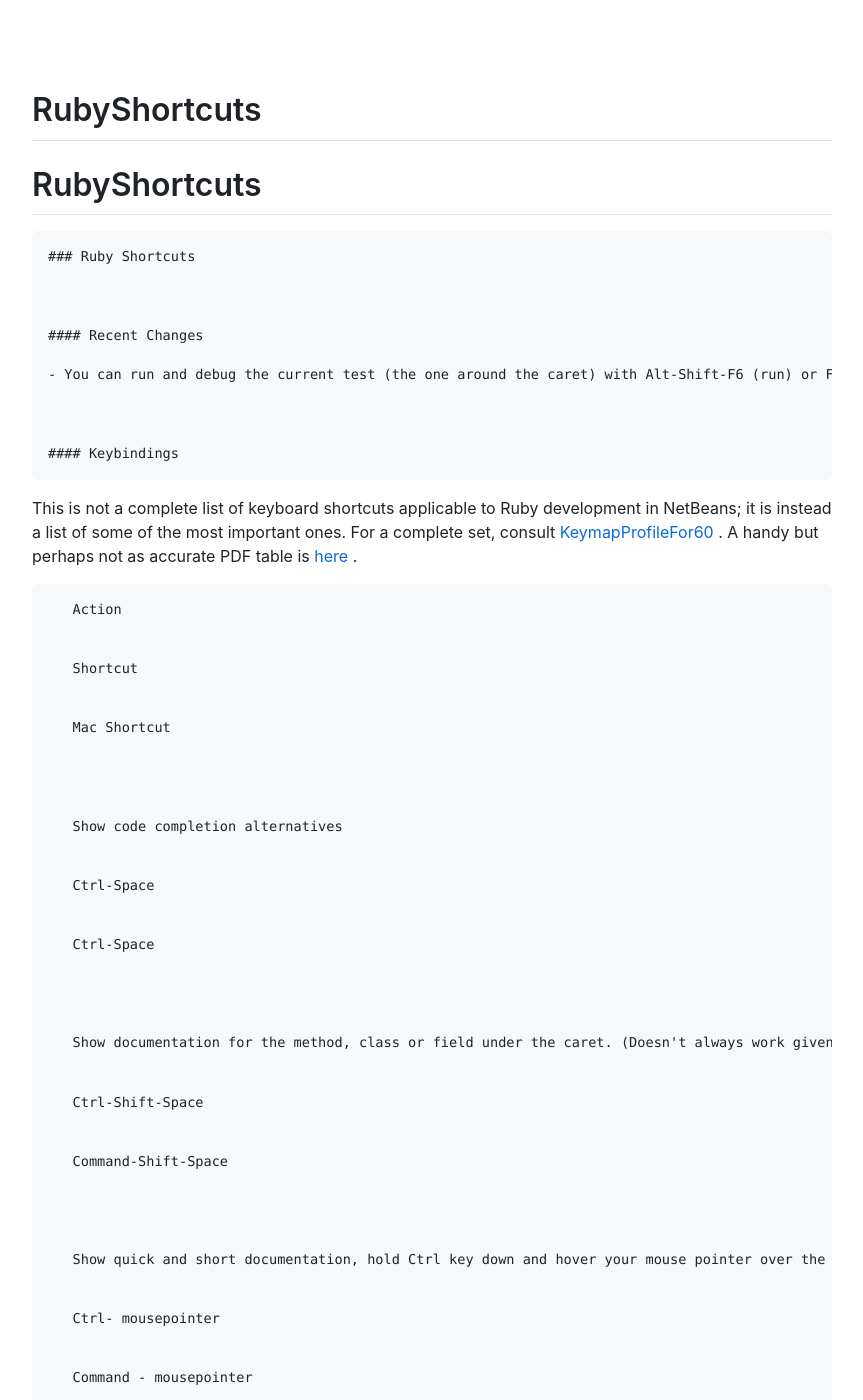
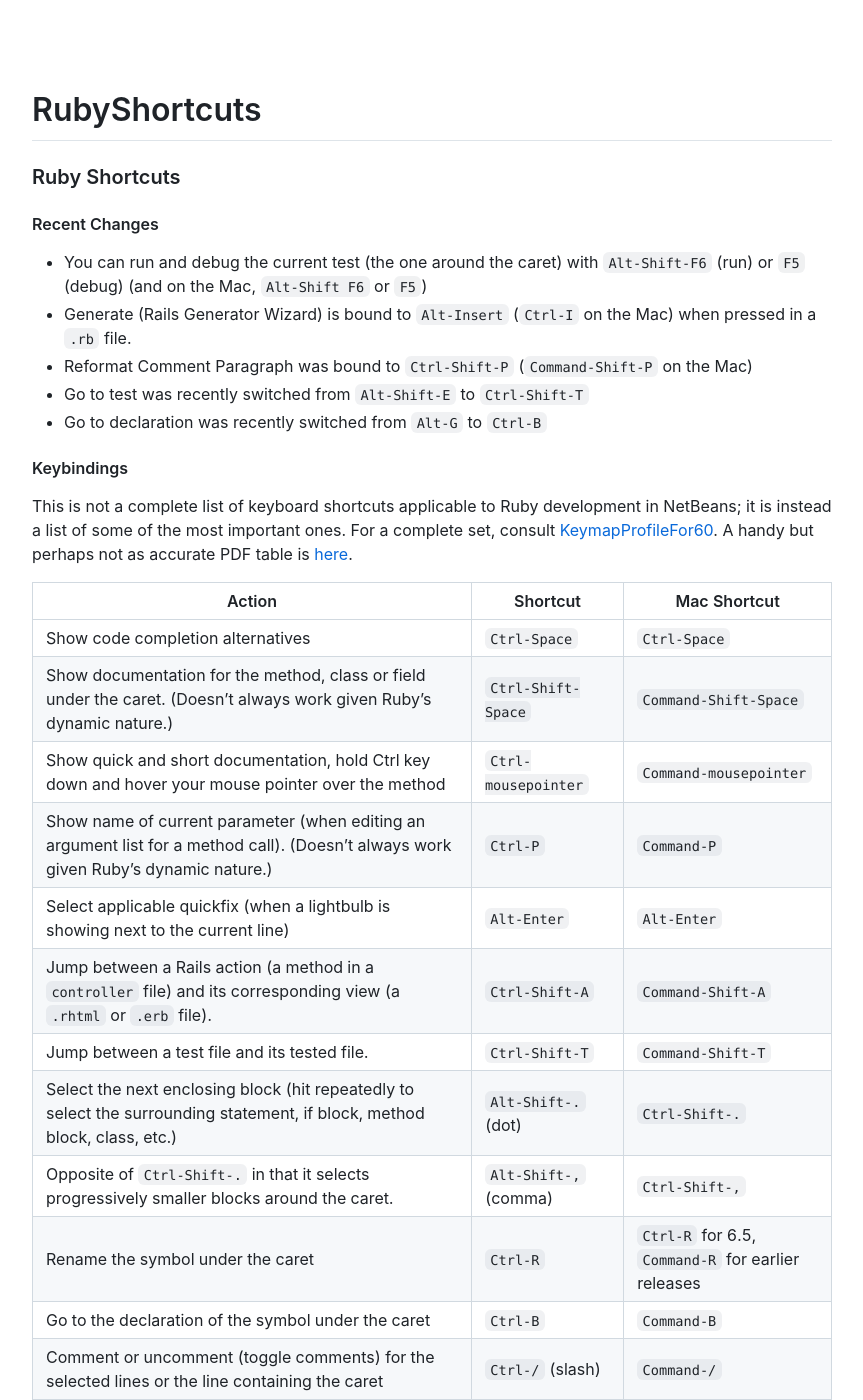
Before and after one commit to piotrhoppe/community-ruby-documentation, a Jekyll site: the page built from RubyShortcuts/RubyShortcuts.md, in a window 1280 px wide and 1400 px high. Shown: the whole window, without its empty margins (208-1071 px from the left). Built offline with Jekyll 4.4.1, drawn with Linux system fonts in a browser that asks for light colours; nearby versions of some CDN libraries; our own code applies the rules of GitHub Pages for plain Markdown files; some of the changed text lies outside the part shown.

Commit message:
docs(RubyShortcuts): clean up Markdown
- remove duplicate heading and HTML/wiki noise
- fix TOC, links and inline code formatting
- improve readability of sections

````diff
--- a/RubyShortcuts/RubyShortcuts.md
+++ b/RubyShortcuts/RubyShortcuts.md
@@ -1,556 +1,89 @@
 # RubyShortcuts
 
-# RubyShortcuts
+### Ruby Shortcuts
 
+#### Recent Changes
 
+- You can run and debug the current test (the one around the caret) with `Alt-Shift-F6` (run) or `F5` (debug) (and on the Mac, `Alt-Shift F6` or `F5`)
+- Generate (Rails Generator Wizard) is bound to `Alt-Insert` (`Ctrl-I` on the Mac) when pressed in a `.rb` file.
+- Reformat Comment Paragraph was bound to `Ctrl-Shift-P` (`Command-Shift-P` on the Mac)
+- Go to test was recently switched from `Alt-Shift-E` to `Ctrl-Shift-T`
+- Go to declaration was recently switched from `Alt-G` to `Ctrl-B`
 
+#### Keybindings
 
+This is not a complete list of keyboard shortcuts applicable to Ruby development in NetBeans; it is instead a list of some of the most important ones. For a complete set, consult [KeymapProfileFor60](/web/20111026065521/http://wiki.netbeans.org/KeymapProfileFor60). A handy but perhaps not as accurate PDF table is [here](https://web.archive.org/web/20111026065521/http://wiki.netbeans.org/wiki/attach/HelpSetForAllSeasons/shortcuts.pdf).
 
+| Action | Shortcut | Mac Shortcut |
+|--------|----------|--------------|
+| Show code completion alternatives | `Ctrl-Space` | `Ctrl-Space` |
+| Show documentation for the method, class or field under the caret. (Doesn't always work given Ruby's dynamic nature.) | `Ctrl-Shift-Space` | `Command-Shift-Space` |
+| Show quick and short documentation, hold Ctrl key down and hover your mouse pointer over the method | `Ctrl-mousepointer` | `Command-mousepointer` |
+| Show name of current parameter (when editing an argument list for a method call). (Doesn't always work given Ruby's dynamic nature.) | `Ctrl-P` | `Command-P` |
+| Select applicable quickfix (when a lightbulb is showing next to the current line) | `Alt-Enter` | `Alt-Enter` |
+| Jump between a Rails action (a method in a `controller` file) and its corresponding view (a `.rhtml` or `.erb` file). | `Ctrl-Shift-A` | `Command-Shift-A` |
+| Jump between a test file and its tested file. | `Ctrl-Shift-T` | `Command-Shift-T` |
+| Select the next enclosing block (hit repeatedly to select the surrounding statement, if block, method block, class, etc.) | `Alt-Shift-.` (dot) | `Ctrl-Shift-.` |
+| Opposite of `Ctrl-Shift-.` in that it selects progressively smaller blocks around the caret. | `Alt-Shift-,` (comma) | `Ctrl-Shift-,` |
+| Rename the symbol under the caret | `Ctrl-R` | `Ctrl-R` for 6.5, `Command-R` for earlier releases |
+| Go to the declaration of the symbol under the caret | `Ctrl-B` | `Command-B` |
+| Comment or uncomment (toggle comments) for the selected lines or the line containing the caret | `Ctrl-/` (slash) | `Command-/` |
+| Reformat the code (selection or full file) | `Alt-Shift-F` | `Ctrl-Shift-F` |
+| Reformat the current comment paragraph (word wrapping the text according to rdoc conventions for bulleted lists, preformatted content, etc) | `Ctrl-Shift-P` | `Command-Shift-P` |
+| Indent or Outdent the selected lines | `Tab`/`Shift-Tab` | `Tab`/`Shift-Tab` |
+| Go to line (by line number) | `Ctrl-G` | `Ctrl-G` |
+| Toggle Breakpoint on current line | `Ctrl-F8` | `Command-F8` |
+| Hippie-expand / complete the current word by inserting the next matching word from open buffers. (Hit repeatedly to cycle through matches). | `Ctrl-K` | `Command-K` |
+| Open Type (go to a class in open projects or in the Ruby libraries) | `Ctrl-O` | `Command-O` |
+| Open File by name prefix (not path) | `Alt-Shift-O` | `Ctrl-Shift-O` |
+| Jump to other open documents (in LIFO order). Hold control key and tap the Tab key to see the list; press Tab repeatedly to cycle. | `Ctrl-Tab` | `Ctrl-Tab` |
+| Run the current file. In a Rails project, this will open up the browser on the URL relevant to the file (unless it's a rakefile or a test file.) | `Shift-F6` | `Shift-F6` |
+| Test File (runs the unit test associated with the given file, or if not found the file itself as a test) | `Ctrl-F6` | `Cmd-F6` |
+| Run the current test (the test method surrounding the editor caret | `Alt-Shift-F6` | `Option-Shift-F6` |
+| Debug the current test (the test method surrounding the editor caret | `Alt-Shift-F5` | `Option-Shift-F5` |
+| Jump to matching parenthesis / brace / bracket, or other matching symbol (such as class, def, if, end, etc.) | `Ctrl-[[` | `Command-[[` |
+| Maximize the current window (typically the editor), temporarily docking all other windows (hover over to expose), press again to un-maximize | `Shift-Escape` | `Shift-Escape` |
+| Open Rails Code Generator | `Ctrl-Insert` | `Command-I` |
+| Select the currently edited file in the project view | `Ctrl-Shift-1` | `Command-Shift-1` |
+| Select the currently edited file in the files view | `Ctrl-Shift-2` | `Command-Shift-2` |
 
+#### Snippets
 
-
-    ### Ruby Shortcuts
-
-
-
-    #### Recent Changes
-
-    - You can run and debug the current test (the one around the caret) with Alt-Shift-F6 (run) or F5 (debug) (and on the Mac, Alt-Shift F6 or F5)
-- Generate (Rails Generator Wizard) is bound to Alt-Insert (Ctrl-I on the Mac) when pressed in a .rb file.
-- Reformat Comment Paragraph was bound to Ctrl-Shift-P (Command-Shift-P on the Mac)
-- Go to test was recently switched from Alt-Shift-E to Ctrl-Shift-T
-- Go to declaration was recently switched from Alt-G to Ctrl-B
-
-
-
-    #### Keybindings
-
-
-This is not a complete list of keyboard shortcuts applicable to Ruby development in NetBeans; it is instead a list of some of the most important ones. For a complete set, consult
-     [KeymapProfileFor60](/web/20111026065521/http://wiki.netbeans.org/KeymapProfileFor60)
-     . A handy but perhaps not as accurate PDF table is
-     [here](https://web.archive.org/web/20111026065521/http://wiki.netbeans.org/wiki/attach/HelpSetForAllSeasons/shortcuts.pdf)
-     .
-
-
-
-
-       Action
-
-
-       Shortcut
-
-
-       Mac Shortcut
-
-
-
-
-       Show code completion alternatives
-
-
-       Ctrl-Space
-
-
-       Ctrl-Space
-
-
-
-
-       Show documentation for the method, class or field under the caret. (Doesn't always work given Ruby's dynamic nature.)
-
-
-       Ctrl-Shift-Space
-
-
-       Command-Shift-Space
-
-
-
-
-       Show quick and short documentation, hold Ctrl key down and hover your mouse pointer over the method
-
-
-       Ctrl- mousepointer
-
-
-       Command - mousepointer
-
-
-
-
-       Show name of current parameter (when editing an argument list for a method call). (Doesn't always work given Ruby's dynamic nature.)
-
-
-       Ctrl-P
-
-
-       Command-P
-
-
-
-
-       Select applicable quickfix (when a lightbulb is showing next to the current line)
-
-
-       Alt-Enter
-
-
-       Alt-Enter
-
-
-
-
-       Jump between a Rails action (a method in a
-
-        controller
-
-       file) and its corresponding view (a
-
-        .rhtml
-
-       or
-
-        .erb
-
-       file).
-
-
-       Ctrl-Shift-A
-
-
-       Command-Shift-A
-
-
-
-
-       Jump between a test file and its tested file.
-
-
-       Ctrl-Shift-T
-
-
-       Command-Shift-T
-
-
-
-
-       Select the next enclosing block (hit repeatedly to select the surrounding statement, if block, method block, class, etc.)
-
-
-       Alt-Shift-. (dot)
-
-
-       Ctrl-Shift-.
-
-
-
-
-       Opposite of Ctrl-Shift-. in that it selects progressively smaller blocks around the caret.
-
-
-       Alt-Shift-, (comma)
-
-
-       Ctrl-Shift-,
-
-
-
-
-       Rename the symbol under the caret
-
-
-       Ctrl-R
-
-
-       Ctrl-R for 6.5, Command-R for earlier releases
-
-
-
-
-       Go to the declaration of the symbol under the caret
-
-
-       Ctrl-B
-
-
-       Command-B
-
-
-
-
-       Comment or uncomment (toggle comments) for the selected lines or the line containing the caret
-
-
-       Ctrl-/ (slash)
-
-
-       Command-/
-
-
-
-
-       Reformat the code (selection or full file)
-
-
-       Alt-Shift-F
-
-
-       Ctrl-Shift-F
-
-
-
-
-       Reformat the current comment paragraph (word wrapping the text according to rdoc conventions for bulleted lists, preformatted content, etc)
-
-
-       Ctrl-Shift-P
-
-
-       Command-Shift-P
-
-
-
-
-       Indent or Outdent the selected lines
-
-
-       Tab/Shift-Tab
-
-
-       Tab/Shift-Tab
-
-
-
-
-       Go to line (by line number)
-
-
-       Ctrl-G
-
-
-       Ctrl-G
-
-
-
-
-       Toggle Breakpoint on current line
-
-
-       Ctrl-F8
-
-
-       Command-F8
-
-
-
-
-       Hippie-expand / complete the current word by inserting the next matching word from open buffers. (Hit repeatedly to cycle through matches).
-
-
-       Ctrl-K
-
-
-       Command-K
-
-
-
-
-       Open Type (go to a class in open projects or in the Ruby libraries)
-
-
-       Ctrl-O
-
-
-       Command-O
-
-
-
-
-       Open File by name prefix (not path)
-
-
-       Alt-Shift-O
-
-
-       Ctrl-Shift-O
-
-
-
-
-       Jump to other open documents (in LIFO order). Hold control key and tap the Tab key to see the list; press Tab repeatedly to cycle.
-
-
-       Ctrl-Tab
-
-
-       Ctrl-Tab
-
-
-
-
-       Run the current file. In a Rails project, this will open up the browser on the URL relevant to the file (unless it's a rakefile or a test file.)
-
-
-       Shift-F6
-
-
-       Shift-F6
-
-
-
-
-       Test File (runs the unit test associated with the given file, or if not found the file itself as a test)
-
-
-       Ctrl-F6
-
-
-       Command-F6
-
-
-
-
-       Run the current test (the test method surrounding the editor caret
-
-
-       Alt-Shift-F6
-
-
-       Option-Shift-F6
-
-
-
-
-       Debug the current test (the test method surrounding the editor caret
-
-
-       Alt-Shift-F5
-
-
-       Option-Shift-F5
-
-
-
-
-       Jump to matching parenthesis / brace / bracket, or other matching symbol (such as class, def, if, end, etc.)
-
-
-       Ctrl-[[
-
-
-       Command-[[
-
-
-
-
-       Maximize the current window (typically the editor), temporarily docking all other windows (hover over to expose), press again to un-maximize
-
-
-       Shift-Escape
-
-
-       Shift-Escape
-
-
-
-
-       Open Rails Code Generator
-
-
-       Ctrl-Insert
-
-
-       Command-I
-
-
-
-
-       Select the currently edited file in the project view
-
-
-       Ctrl-Shift-1
-
-
-       Command-Shift-1
-
-
-
-
-       Select the currently edited file in the files view
-
-
-       Ctrl-Shift-2
-
-
-       Command-Shift-2
-
-
-
-
-
-
-
-    #### Snippets
-
-
-See the
-     [RubyCodeTemplates](../RubyCodeTemplates/RubyCodeTemplates.md)
-     document for more details.
-
+See the [RubyCodeTemplates](../RubyCodeTemplates/RubyCodeTemplates.md) document for more details.
 
 There's a large number of code templates bundled with NetBeans. The following brief list just summarizes a few you might find convenient. To use, type the abbreviation in the editor and then hit Tab. Use the Tab key or Enter to finish each "section" in the template (if there are multiple). Shift-Tab will cycle backwards. The current editing section is shown in a blue highlight.
 
+| Abbreviation | Description |
+|--------------|-------------|
+| `:` | Insert a hash entry of the form `:key => "value"` |
+| `l` | Insert `=>` |
+| `do` | Insert a do block with an unused block iterator variable |
+| `r` | In an RHTML file: Insert `<% %>` |
+| `re` | In an RHTML file, insert a Ruby Expression: `<%= %>` |
+| `jc` | For JRuby, require java and import a class by fully qualified name |
+| `ife` | If-else block |
+| `begin` | Begin-rescue-end block |
 
+#### Other Tips
 
-
-       Abbreviation
-
-
-       Description
-
-
-
-
-       :
-
-
-       Insert a hash entry of the form :key => "value"
-
-
-
-
-       l
-
-
-       Insert =>
-
-
-
-
-       do
-
-
-       Insert a do block with an unused block iterator variable
-
-
-
-
-       r
-
-
-       In an RHTML file: Insert <%  %>
-
-
-
-
-       re
-
-
-       In an RHTML file, insert a Ruby Expression:  <%= %>
-
-
-
-
-       jc
-
-
-       For JRuby, require java and import a class by fully qualified name
-
-
-
-
-       ife
-
-
-       If-else block
-
-
-
-
-       begin
-
-
-       Begin-rescue-end block
-
-
-
-
-
-
-
-    #### Other Tips
-
-    - In the "Open Type" dialog (Command-O, Ctrl?-O) you can enter
-
-       #
-
-      to jump to methods, e.g.
-
-       #to_s
-
-      . Also, you can use camel-case to jump to classes. For example,
-
-       AC::B
-
-      will list
-
-       ActionController::Base
-
-      references.
-- If you are doing a lot of Rails development, you may want to bind the Rails code generator action (which appears in the project's context menu) to a keyboard action such as alt-shift-g (or ctrl-shift-g on the Mac). To do that, open the Options, select the Keymaps category, and look for "Generate..." under the "Other" category to bind it. (
-      [issue 104379](https://web.archive.org/web/20111026065521/http://www.netbeans.org/issues/show_bug.cgi?id=104379)
-      tracks adding a default keybinding for this)
-- You can also enable automatic word wrapping in comments by running the IDE with
-
-       -J-Druby.autowrap.comments=true
-
-      (which you can also add to your
-
-       netbeans.conf
-
-      or
-
-       nbrubyide.conf
-
-      file.
-- Pressing "#" inside a double quoted string will insert #{ } with the caret in the middle
-- Pressing "#" in a string when there is a text selection will surround the text selection with #{ }.
-- Similarly, pressing left parenthesis, left bracket, left brace, single quote or double quote when there is a text selection in Ruby code will surround the text selection with
-
+- In the "Open Type" dialog (`Command-O`, `Ctrl?-O`) you can enter `#` to jump to methods, e.g. `#to_s`. Also, you can use camel-case to jump to classes. For example, `AC::B` will list `ActionController::Base` references.
+- If you are doing a lot of Rails development, you may want to bind the Rails code generator action (which appears in the project's context menu) to a keyboard action such as `alt-shift-g` (or `ctrl-shift-g` on the Mac). To do that, open the Options, select the Keymaps category, and look for "Generate..." under the "Other" category to bind it. ([issue 104379](https://web.archive.org/web/20111026065521/http://www.netbeans.org/issues/show_bug.cgi?id=104379) tracks adding a default keybinding for this)
+- You can also enable automatic word wrapping in comments by running the IDE with `-J-Druby.autowrap.comments=true` (which you can also add to your `netbeans.conf` or `nbrubyide.conf` file.
+- Pressing "#" inside a double quoted string will insert `#{ }` with the caret in the middle
+- Pressing "#" in a string when there is a text selection will surround the text selection with `#{ }`.
+- Similarly, pressing left parenthesis, left bracket, left brace, single quote or double quote when there is a text selection in Ruby code will surround the text selection with the opposite character (e.g. insert right parenthesis, right bracket, ... etc on the opposite end as well.
 
 ```
-  the opposite character (e.g. insert right parenthesis, right bracket, ... etc on the opposite end as well.
+```
+- Pressing ", + or _ in a comment when there is a selected word will surround the word with the same character (useful for rdoc formatting).
+- NetBeans by default will use "camel case navigation" for delete word, next word, previous word etc. caret navigation. By "camel case" I mean that for a WordLikeThis it will jump from the W to the L to the T. And for a word_like_this it will jump from the w to the l to the t. You can turn this behavior off (such that it deletes whole words, or jumps across whole words) by running NetBeans with
 
 ```
-
-    - Pressing ", + or _ in a comment when there is a selected word will surround the word with the same character (useful for rdoc formatting).
-- NetBeans by default will use "camel case navigation" for delete word, next word, previous word etc. caret navigation. By "camel case"
-
-
-```
- I mean that for a WordLikeThis it will jump from the W to the L to the T. And for a word_like_this it will jump from the w to the l to the t.
- You can turn this behavior off (such that it deletes whole words, or jumps across whole words) by running NetBeans with
-
+-J-Dno-ruby-camel-case-style-navigation=true
 ```
 
+- See the [RubyOptions](../RubyOptions/RubyOptions.md) page for additional options you can tweak!
 
-```
+Note that ... is a workaround for the bug where ... in an RHTML file inserts the linefeed after a `%>`. marker. --PhlIp
 
--J-Dno-ruby-camel-case-style-navigation=true
-
-```
-
-    - See the
-      [RubyOptions](../RubyOptions/RubyOptions.md)
-      page for additional options you can tweak!
-
-
-
-Note that  is a workaround for the bug where  in an RHTML file inserts the linefeed after a %> marker. --PhlIp
-
-
-
-     Retrieved from "
-     [http://wiki.netbeans.org/RubyShortcuts](../RubyShortcuts/RubyShortcuts.md)
-     "
+Retrieved from "[http://wiki.netbeans.org/RubyShortcuts](../RubyShortcuts/RubyShortcuts.md)"
````
